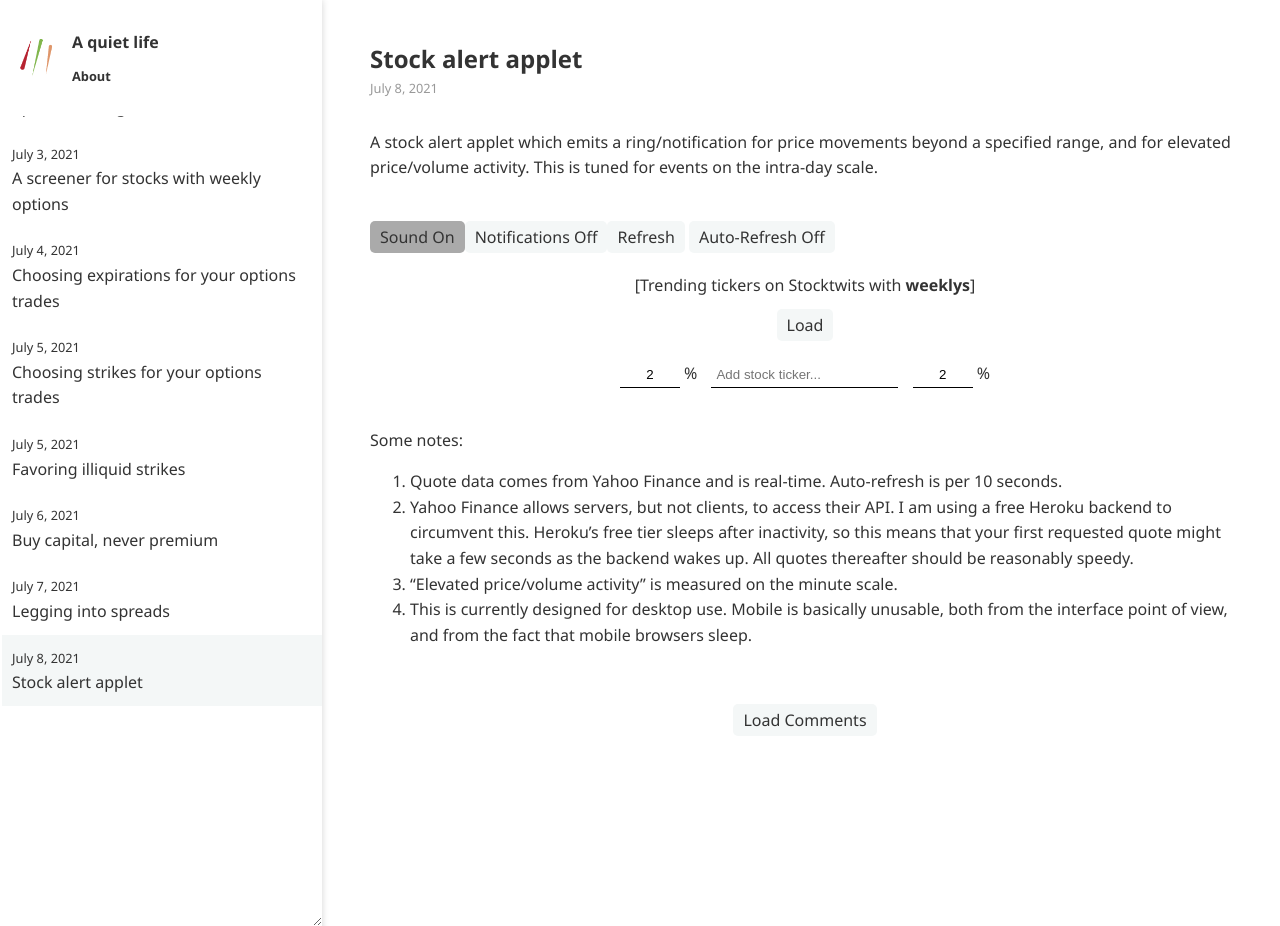
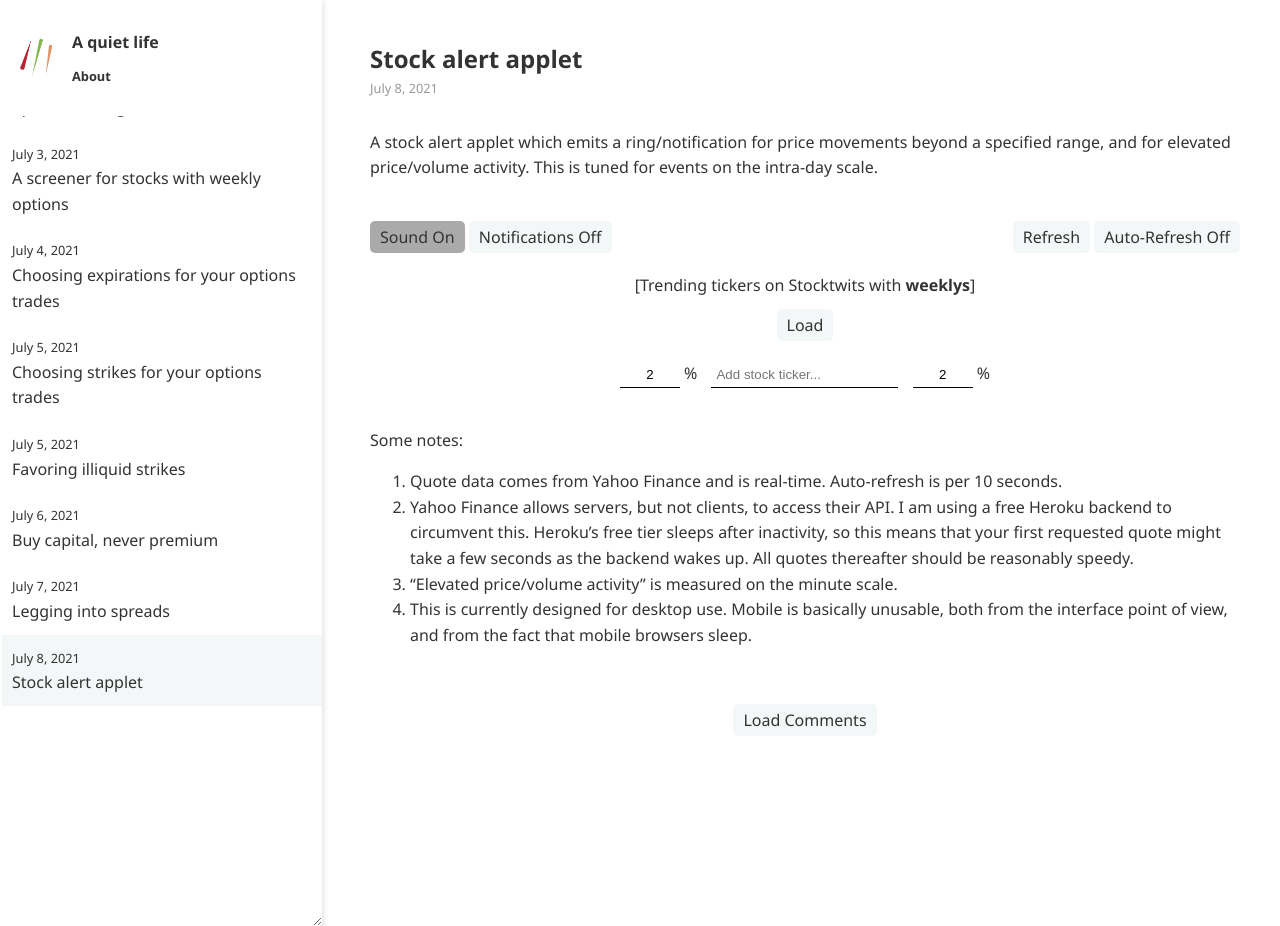
Before and after one commit to ansyblenetwork/aquietlife, a Jekyll site: the page built from _posts/2021-07-08-alerts.md, in a window 1280 px wide and 926 px high. Built offline with Jekyll 4.4.1, drawn with Linux system fonts in a browser that asks for light colours.

Commit message:
Update 2021-07-08-alerts.md

```diff
--- a/_posts/2021-07-08-alerts.md
+++ b/_posts/2021-07-08-alerts.md
@@ -9,15 +9,15 @@ A stock alert applet which emits a ring/notification for price movements beyond
 <div style="min-width:400px; margin-top: 40px; margin-bottom: 40px">
 
 
-<div style="margin-bottom:20px; display:flex">
+<div style="margin-bottom:20px;">
 <audio id="audiodown" src="{{ "case-closed-531.mp3" | relative_url }}" autostart="false"></audio>
 <audio id="audio" src="{{ "that-was-quick.mp3" | relative_url }}" autostart="false"></audio>
 <button onclick="toggleSound(this);" id="soundButton" class="active">Sound On</button>
 <button onclick="toggleNotifications(this);" id="notificationButton">Notifications Off</button>
-<div>
-<div id="msg" style="margin-right:10px;"></div>
-<button onclick="update(); updateStocktwits();">Refresh</button>
-<button onclick="toggleAlerts(this);">Auto-Refresh Off</button>
+<div style="float:right">
+	<div id="msg" style="margin-right:10px;"></div>
+	<button onclick="update(); updateStocktwits();">Refresh</button>
+	<button onclick="toggleAlerts(this);">Auto-Refresh Off</button>
 </div>
 </div>
 
```
